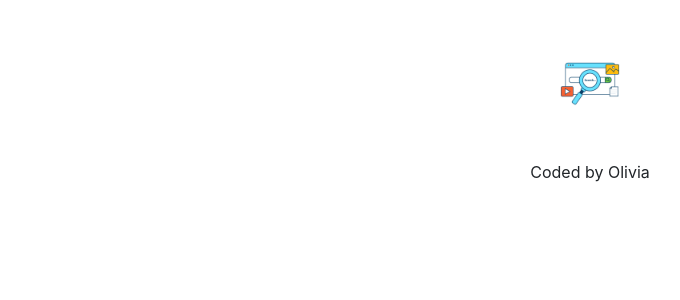
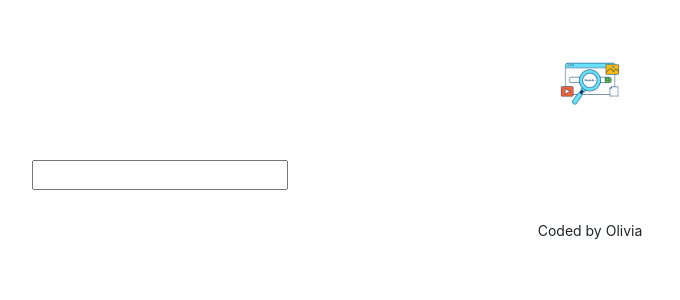
Before and after one commit to HipLiv/dictionary-project, a React (Create React App) app: page / in a window 1280 px wide. Shown: the top 300 px of the page, without its empty margins (50-730 px from the left). Built offline with nearby package versions, Linux system fonts and the light colour scheme.

Commit message:
Added the search engine form

```diff
--- a/src/App.css
+++ b/src/App.css
@@ -7,3 +7,7 @@
   display: block;
   margin: 0 auto;
 }
+.App-footer {
+  text-align: center;
+  margin: 30px 0;
+}
--- a/src/App.js
+++ b/src/App.js
@@ -1,5 +1,6 @@
 import logo from "./logo.png";
 import "./App.css";
+import Dictionary from "./Dictionary";
 
 function App() {
   return (
@@ -8,7 +9,12 @@
         <header className="App-header">
           <img src={logo} className="App-logo img-fluid" alt="Search Logo" />
         </header>
-        <footer className="text-center">Coded by Olivia</footer>
+        <main>
+          <Dictionary />
+        </main>
+        <small>
+          <footer className="App-footer">Coded by Olivia</footer>
+        </small>
       </div>
     </div>
   );
--- /dev/null
+++ b/src/Dictionary.js
@@ -0,0 +1,20 @@
+import React, { useState } from "react";
+import "./Dictionary.css";
+
+export default function Dictionary() {
+  let [keyword, setKeyword] = useState("");
+  function search(event) {
+    event.preventDefault();
+    alert(`Searching for ${keyword}`);
+  }
+  function handleKeywordChange(event) {
+    setKeyword(event.target.value);
+  }
+  return (
+    <div className="Dictionary">
+      <form onSubmit={search}>
+        <input type="search" onChange={handleKeywordChange} />
+      </form>
+    </div>
+  );
+}
```
Also changed, not shown: src/Dictionary.css (added).
